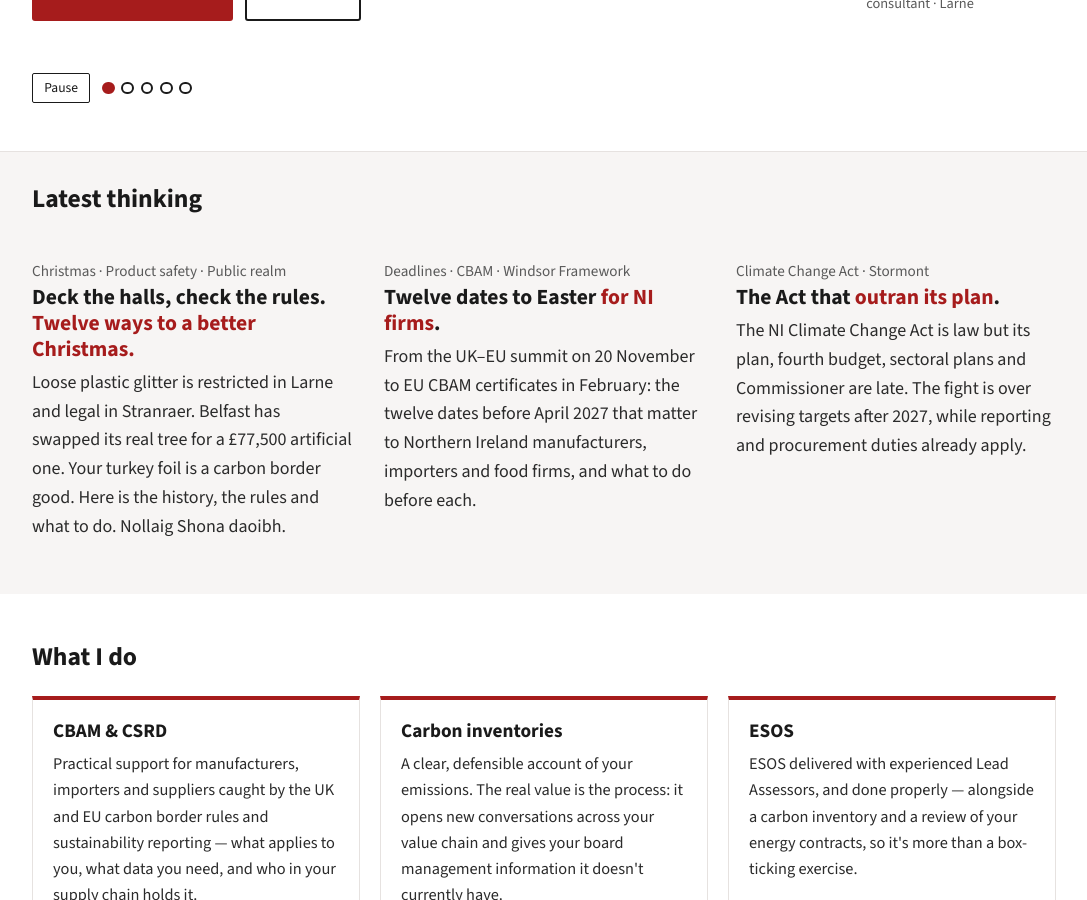
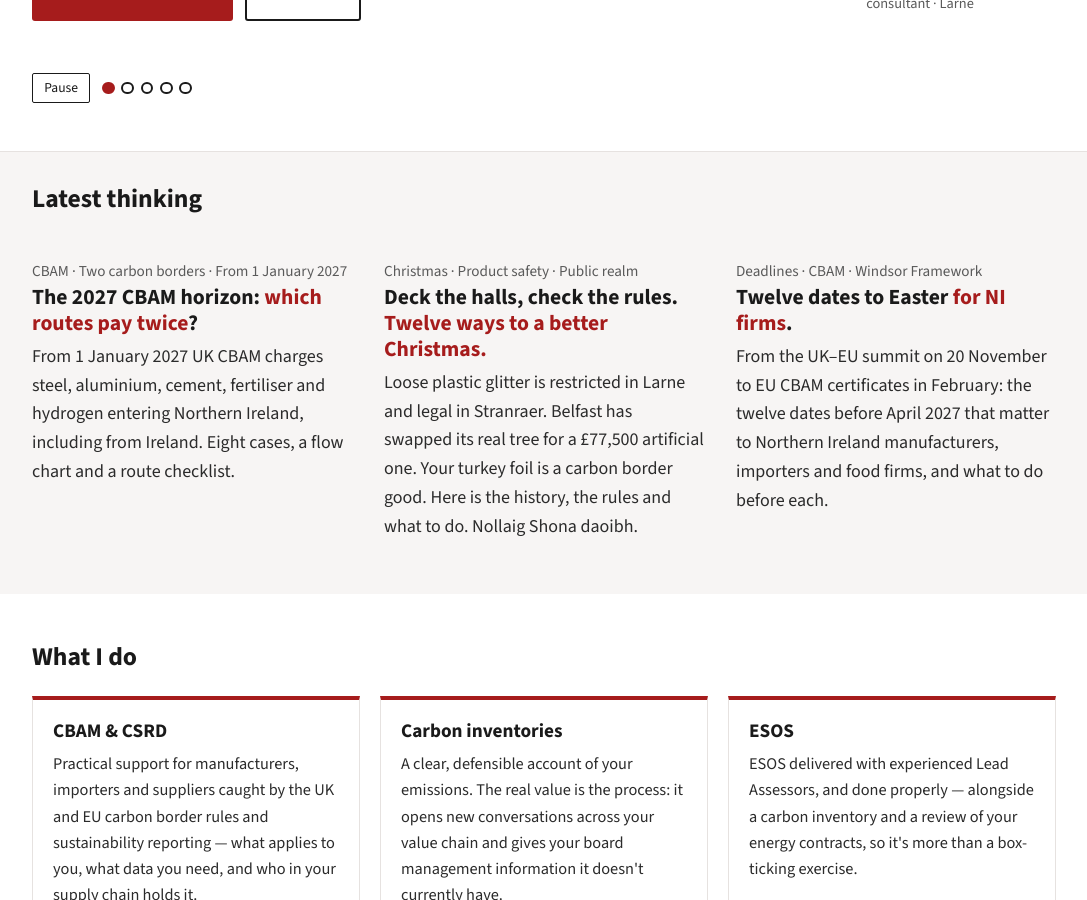
Before and after one commit to robertjparkuk/RobertJParkuk.github.io, a Jekyll site: the page built from index.html, in a window 1280 px wide and 900 px high, scrolled down 537 px. Shown: the whole window, without its empty margins (96-1183 px from the left). Built offline with Jekyll 4.4.1, drawn with Linux system fonts in a browser that asks for light colours.

Commit message:
Home-page headline slide for The 2027 CBAM horizon (v0.46.1)
Co-Authored-By: Claude Opus 5.5 <noreply@anthropic.com>
Claude-Session: https://claude.ai/code/session_01TUNMnKp7shKxXtkPnB9chj

```diff
--- a/_posts/2026-11-21-the-2027-cbam-horizon.md
+++ b/_posts/2026-11-21-the-2027-cbam-horizon.md
@@ -4,6 +4,10 @@ date: 2026-11-21 10:00:00 +0000
 tags: ["Carbon", "CBAM", "Trade", "Northern Ireland", "Briefing"]
 description: "From 1 January 2027 UK CBAM charges steel, aluminium, cement, fertiliser and hydrogen entering Northern Ireland, including from Ireland. Eight cases, a switch to GB supply, a flow chart and a route checklist."
 image: /assets/briefings/cbam-2027/flow-ni-import.svg
+hero_eyebrow: "CBAM · Two carbon borders · From 1 January 2027"
+hero_title: "The 2027 CBAM horizon: <em>which routes pay twice</em>?"
+hero_lead: "From 1 January 2027 UK CBAM charges steel, aluminium, cement, fertiliser and hydrogen entering Northern Ireland, including from Ireland. Eight cases, a flow chart and a route checklist."
+hero_until: 2026-12-05T07:30:00Z
 ---
 
 <div class="answer-box" markdown="1">
```
Also changed, not shown: WEBSITE-UPDATES.md (+6 -0 lines).
